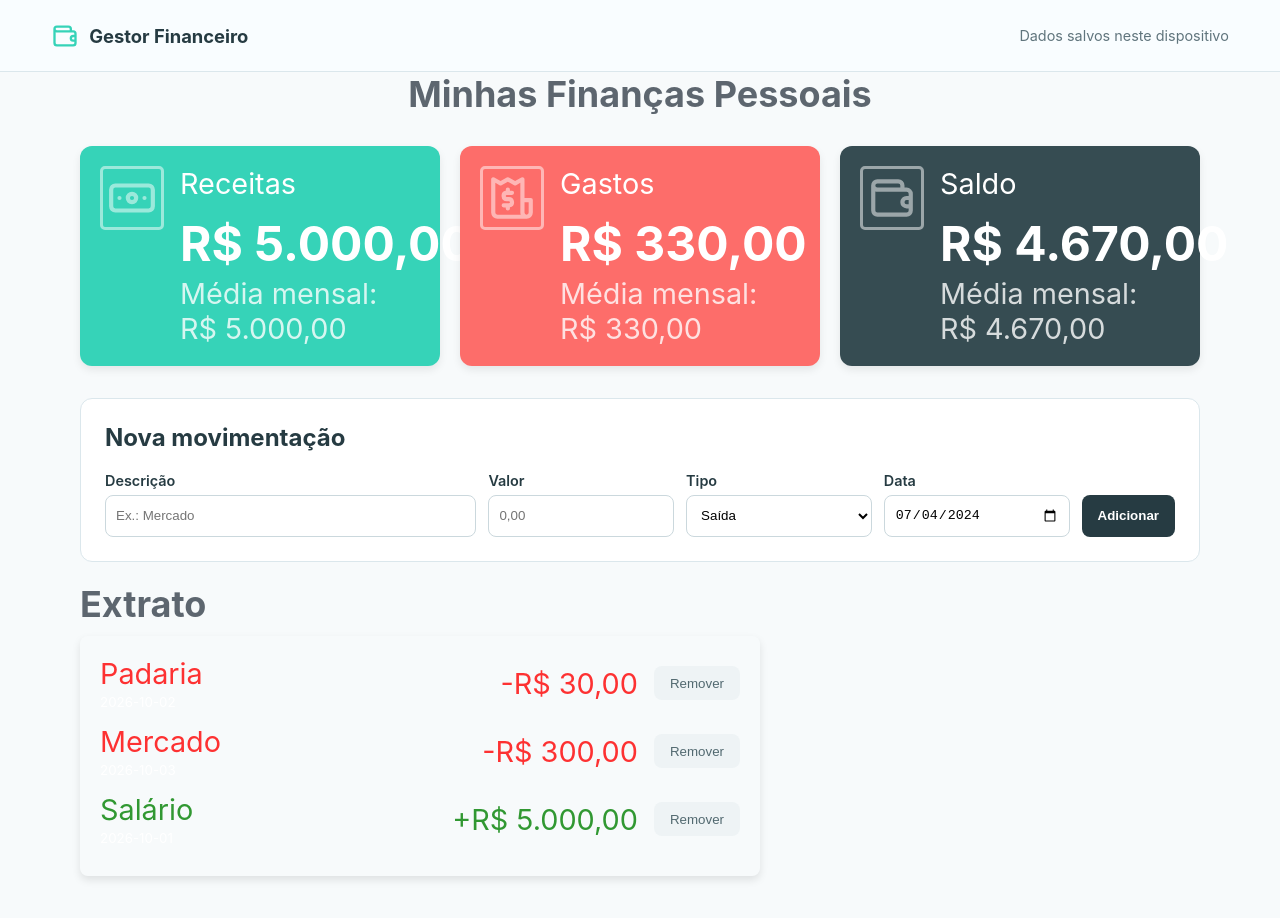
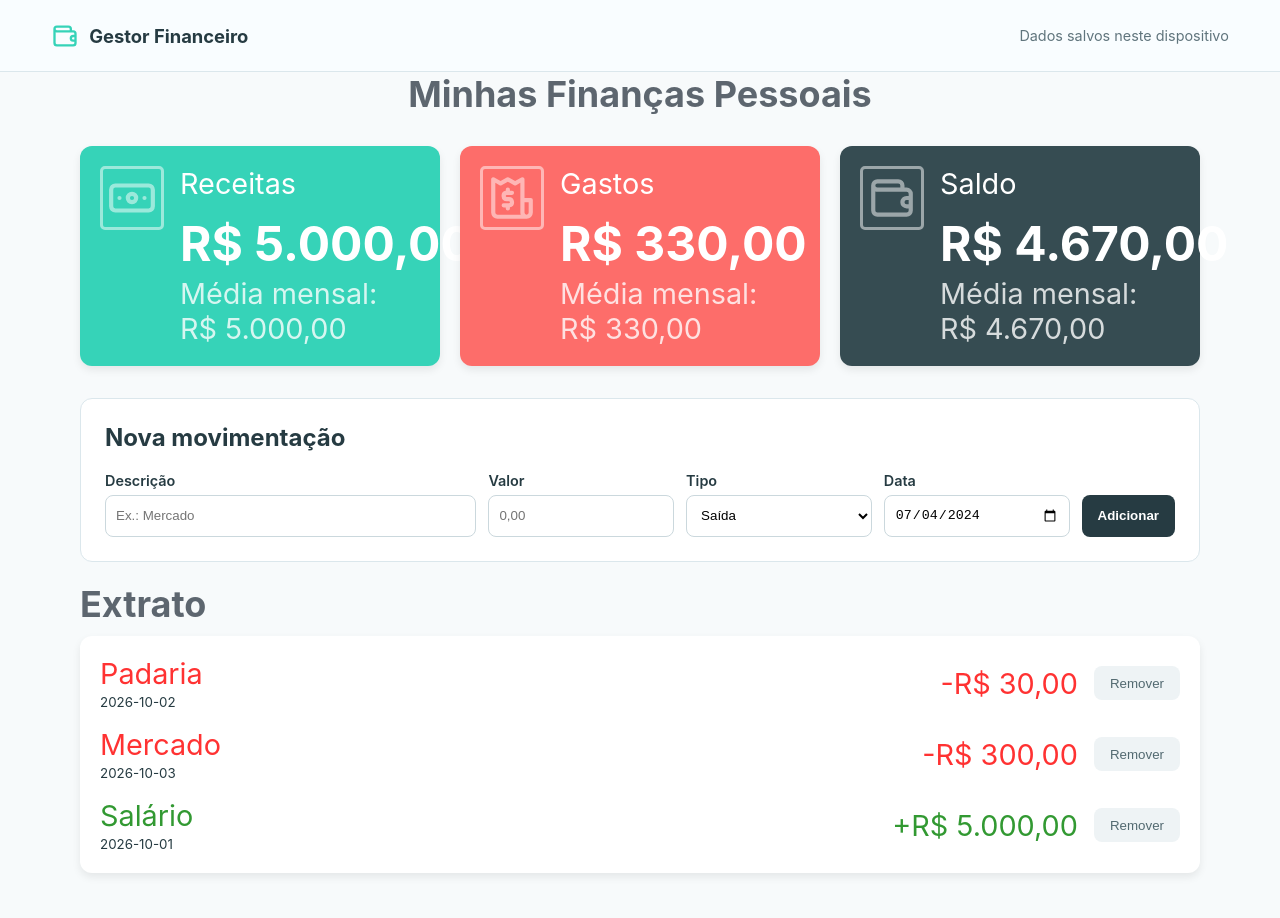
Before and after one commit to lenixeduardo/gestor_financeiro, a React (Create React App) app: page / in a window 1280 px wide. Shown: the top 918 px of the page. Built offline with nearby package versions, Linux system fonts and the light colour scheme.

Commit message:
fix: remove fixed-size layout constraints

```diff
--- a/src/components/ResumeContainer.js
+++ b/src/components/ResumeContainer.js
@@ -3,14 +3,13 @@ import styled from 'styled-components';
 const ResumeContainer = styled.div`
   display: flex;
   flex-direction: column;
-  gap: 1vw;
-  color: white;
-  border-radius: 8px;
+  gap: 16px;
+  border-radius: 12px;
   padding: 20px;
-  width: 50vw;
-  height: 200px;
-  box-shadow: 0 4px 8px rgba(0, 0, 0, 0.1);
-
+  width: 100%;
+  box-sizing: border-box;
+  background: white;
+  box-shadow: 0 4px 8px rgba(0, 0, 0, 0.08);
 `;
 
 export default ResumeContainer;
```
